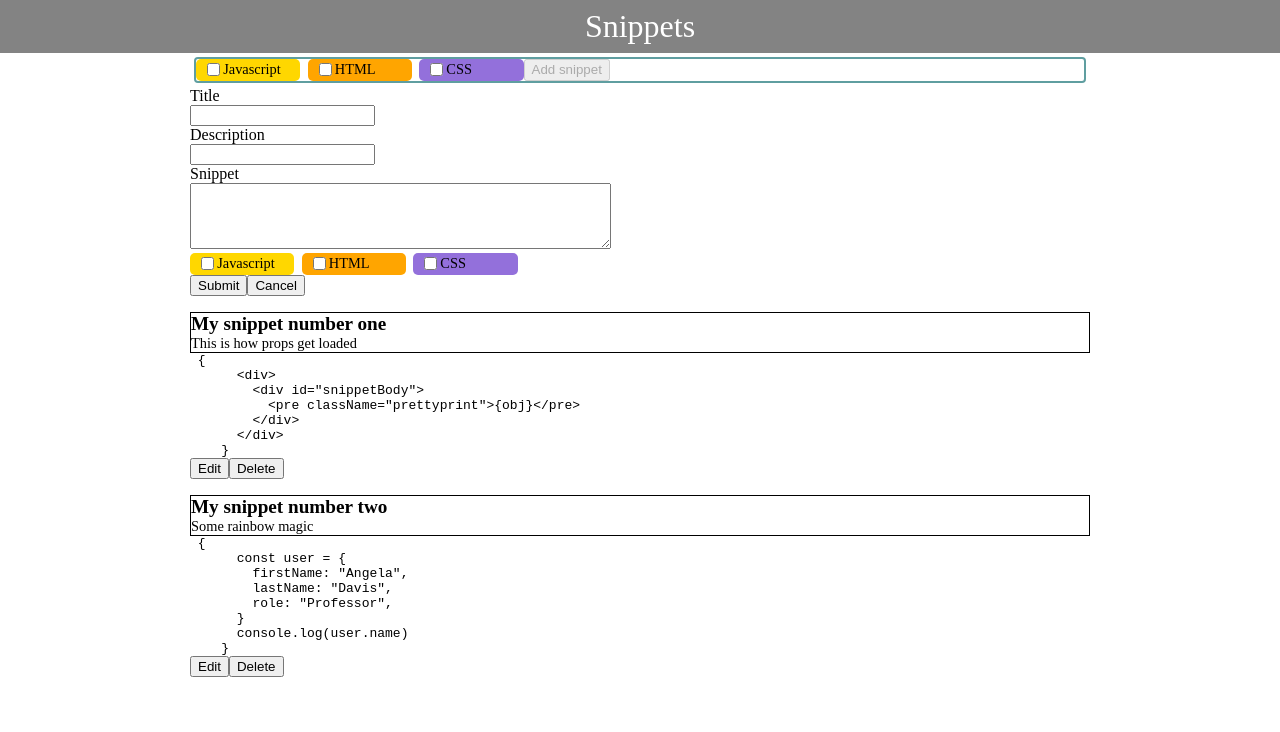
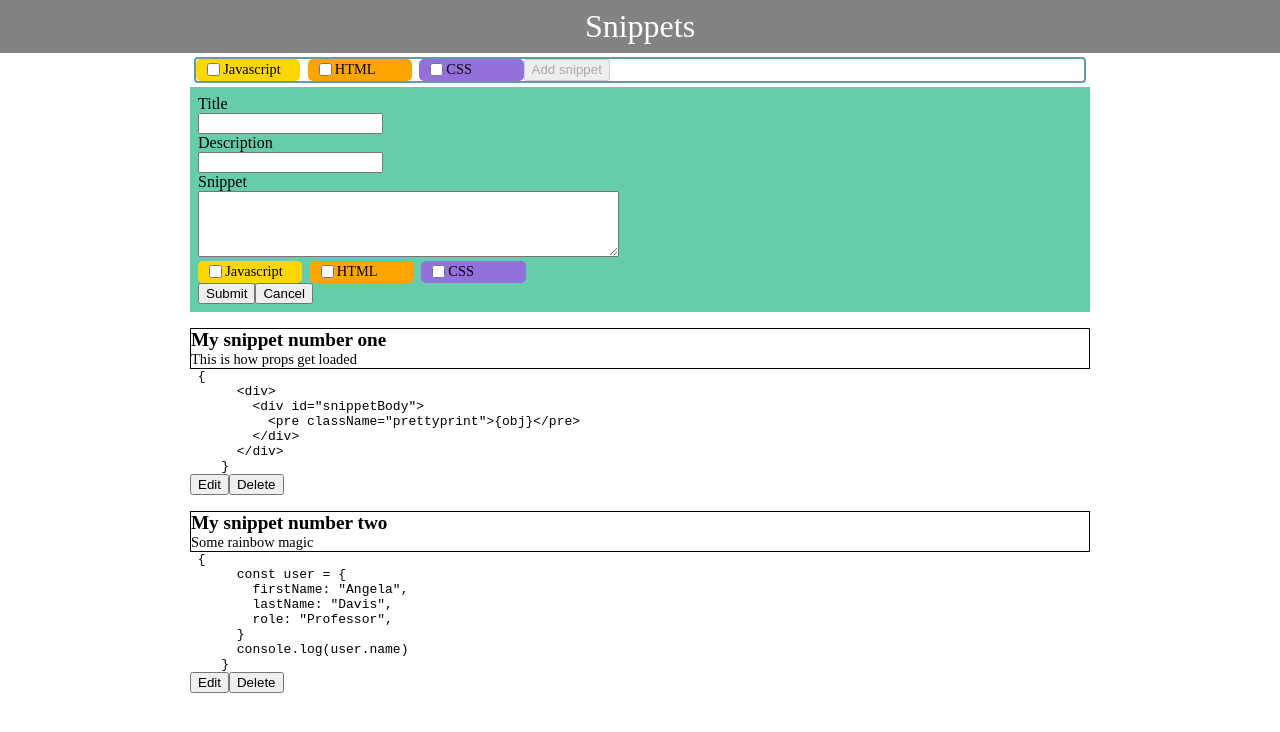
Before and after one commit to ivanburda1986/snippets, a React (Create React App) app: page / in a window 1280 px wide. Both pictures are taken after a click on the button "Add snippet". Shown: the top 732 px of the page. Built offline with nearby package versions, Linux system fonts and the light colour scheme.

Commit message:
assign labels to a new snippet

```diff
--- a/src/App.tsx
+++ b/src/App.tsx
@@ -3,12 +3,14 @@ import { AppContext } from "./context/context";
 import { AddSnippetForm } from "./components/AddSnippetForm/AddSnippetForm";
 import { Header } from "./components/Header/Header";
 import { Snippet } from "./components/Snippet/Snippet";
+import { label } from "./config/config";
 
 const snippetsMock = [
   {
     id: "1ab",
     title: "My snippet number one",
     description: "This is how props get loaded",
+    assignedLabels: [{ name: "Javascript", abbreviation: "js", bgColor: "gold" }],
     content: `{
       <div>
         <div id="snippetBody">
@@ -22,6 +24,7 @@ const snippetsMock = [
     id: "2ac",
     title: "My snippet number two",
     description: "Some rainbow magic",
+    assignedLabels: [{ name: "Javascript", abbreviation: "js", bgColor: "gold" }],
     content: `{
       const user = {
         firstName: "Angela",
@@ -39,6 +42,7 @@ interface newSnippet {
   description: string;
   content: string;
   language: string;
+  assignedLabels: label[];
 }
 
 function App() {
@@ -49,9 +53,9 @@ function App() {
     setShowAddSnippetForm(!showAddSnippetForm);
   }
 
-  function addSnippet({ title, description, content, language }: newSnippet) {
+  function addSnippet({ title, description, content, language, assignedLabels }: newSnippet) {
     //console.log(title, description, content, language);
-    setSnippets((prevSnippets) => [...prevSnippets, { id: Math.random().toString(), title: title, description: description, content: content, language: language }]);
+    setSnippets((prevSnippets) => [...prevSnippets, { id: Math.random().toString(), title: title, description: description, content: content, language: language, assignedLabels: assignedLabels }]);
   }
 
   return (
--- a/src/components/AddSnippetForm/AddSnippetForm.module.css
+++ b/src/components/AddSnippetForm/AddSnippetForm.module.css
@@ -1,5 +1,7 @@
 .AddSnippetForm {
   margin-bottom: 1rem;
+  background-color: mediumaquamarine;
+  padding: 0.5em;
 }
 
 .labelSelection {
--- a/src/components/AddSnippetForm/AddSnippetForm.tsx
+++ b/src/components/AddSnippetForm/AddSnippetForm.tsx
@@ -1,5 +1,5 @@
 import React, { useContext, useState } from "react";
-import { labels } from "../../config/config";
+import { labels, labelAbbreviation } from "../../config/config";
 import sharedStyles from "../sharedStyles/sharedStyles.module.css";
 import styles from "./AddSnippetForm.module.css";
 import { AppContext } from "../../context/context";
@@ -10,12 +10,15 @@ export const AddSnippetForm = React.memo(() => {
   const [title, setTitle] = useState("");
   const [description, setDescription] = useState("");
   const [content, setContent] = useState("");
+  const [assignedLabels, setAssignedLabels] = useState([]);
 
   const clearInputs = () => {
     setTitle("");
     setDescription("");
     setContent("");
   };
+
+  const toggleAssignedLabel = (labelAbbreviation: labelAbbreviation) => {};
 
   const submitHandler = (event: React.ChangeEvent<HTMLFormElement>) => {
     event.preventDefault();
--- a/src/components/Label/Label.tsx
+++ b/src/components/Label/Label.tsx
@@ -5,10 +5,11 @@ export function Label({ name, bgColor }: { name: string; bgColor: string }) {
   function labelStateColor(checkboxState: boolean) {
     console.log(checkboxState);
   }
+  const randomNamePart = Math.floor(Math.random() * 10000);
   return (
     <div className={styles.Label} style={{ backgroundColor: bgColor }}>
-      <input type="checkbox" id={`label-${name}`} name={`label-${name}`} value={name} onChange={(e: React.FormEvent<HTMLInputElement>) => labelStateColor(e.currentTarget.checked)} />
-      <label htmlFor={`label-${name}`}> {name}</label>
+      <input type="checkbox" id={`label-${name}-${randomNamePart}`} name={`label-${name}-${randomNamePart}`} value={name} onChange={(e: React.FormEvent<HTMLInputElement>) => labelStateColor(e.currentTarget.checked)} />
+      <label htmlFor={`label-${name}-${randomNamePart}`}> {name}</label>
     </div>
   );
 }
--- a/src/config/config.ts
+++ b/src/config/config.ts
@@ -1,8 +1,11 @@
-interface label {
+export interface label {
   name: string;
-  abbreviation: string;
+  abbreviation: labelAbbreviation;
   bgColor: string;
 }
+
+export type labelAbbreviation = "js" | "html" | "cs";
+
 export const labels: label[] = [
   { name: "Javascript", abbreviation: "js", bgColor: "gold" },
   { name: "HTML", abbreviation: "html", bgColor: "orange" },
```
